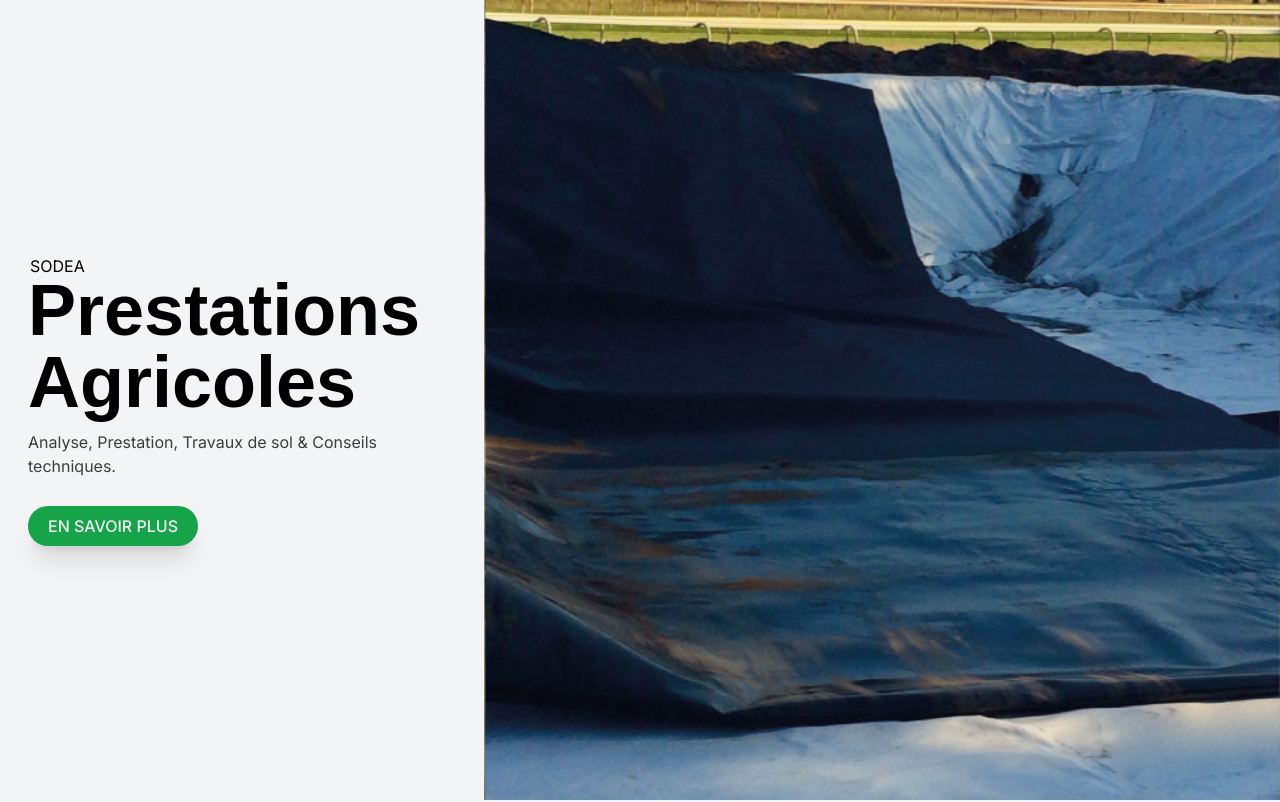
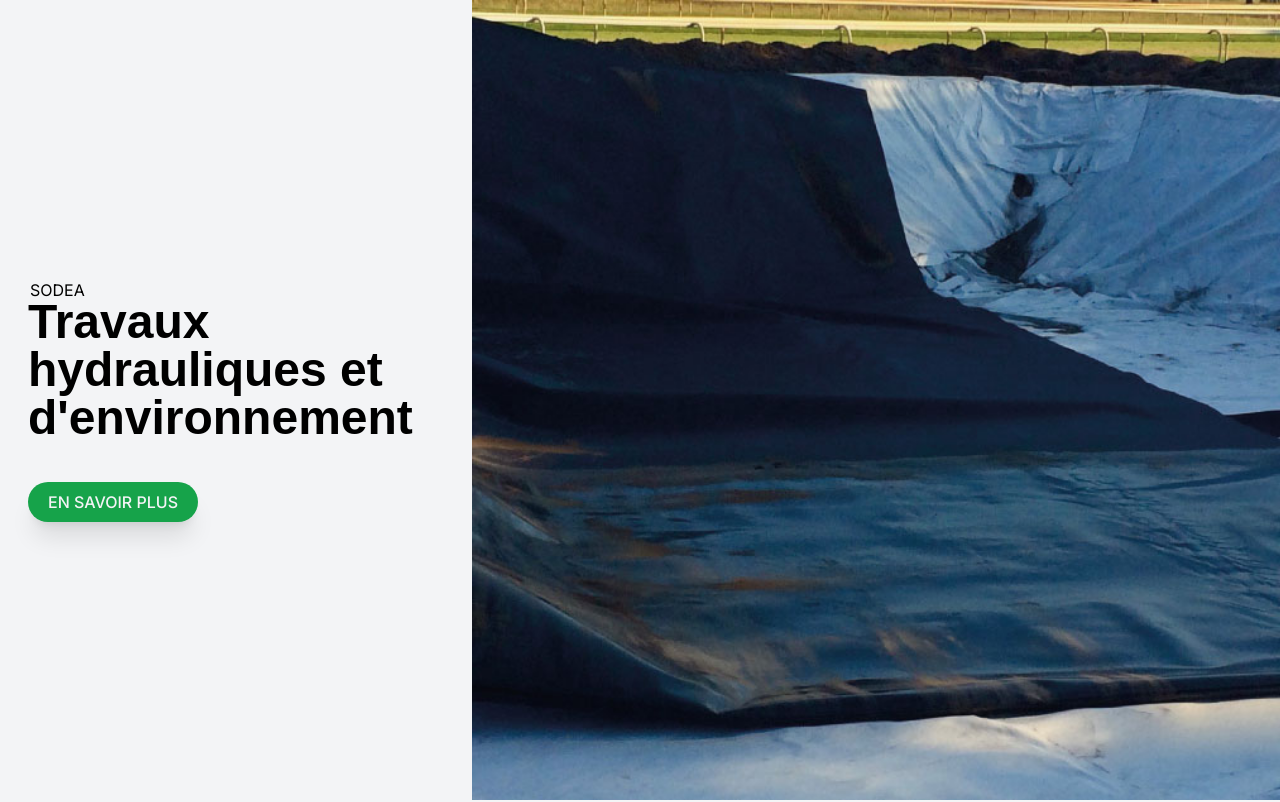
Before and after one commit to ch33kaboo/sodea, a Next.js app: page / in a window 1280 px wide. Shown: the top 802 px of the page. Built offline with nearby package versions, Linux system fonts and the light colour scheme.

Commit message:
add animation on hero section text as well

```diff
--- a/components/landing/hero/HeroImages.tsx
+++ b/components/landing/hero/HeroImages.tsx
@@ -28,7 +28,7 @@ export default function HeroImages() {
           animationDelay: "21s",
         }}
         src={"/heroSectionAssets/slide-machinisme-agricole.jpg"}
-        alt="machinisme-agricole"
+        alt="machinisme-agricoles"
       />
       <img
         className="absolute inset-0 w-full h-full object-cover animate-fade"
--- a/components/landing/hero/HeroText.tsx
+++ b/components/landing/hero/HeroText.tsx
@@ -2,9 +2,65 @@ import React from "react";
 
 export default function HeroText() {
   return (
-    <div className="bg-gray-100 w-7/12 flex flex-col p-7 items-start justify-center gap-3">
+    <div className="w-7/12 relative">
+      <div
+        className="bg-gray-100 flex flex-col p-7 items-start justify-center gap-3 absolute inset-0 animate-fade"
+        style={{
+          animationDelay: "35s",
+        }}
+      >
         <p className="-mb-4 ml-[2px]">SODEA</p>
-      <h1 className="text-7xl font-bold font-poppins">Prestations Agricoles</h1>
+        <h1 className="text-7xl font-bold font-poppins">
+          Culture de l{"'"}eau
+        </h1>
+        <p className="opacity-75 text-2xl">filtration et irrigation.</p>
+        <p className="opacity-75">
+          des solutions pour les secteurs agricoles, industriels et urbains.
+        </p>
+        <button className="bg-green-600 rounded-full px-5 py-2 text-gray-100 font-medium uppercase shadow-xl hover:translate-y-1 hover:shadow-none transition-all mt-4">
+          En Savoir plus
+        </button>
+      </div>
+      <div
+        className="bg-gray-100 flex flex-col p-7 items-start justify-center gap-3 absolute inset-0 animate-fade"
+        style={{
+          animationDelay: "28s",
+        }}
+      >
+        <p className="-mb-4 ml-[2px]">SODEA</p>
+        <h1 className="text-7xl font-bold font-poppins">fertilisants</h1>
+        <p className="opacity-75">la solution Globale.</p>
+        <button className="bg-green-600 rounded-full px-5 py-2 text-gray-100 font-medium uppercase shadow-xl hover:translate-y-1 hover:shadow-none transition-all mt-4">
+          En Savoir plus
+        </button>
+      </div>
+      <div
+        className="bg-gray-100 flex flex-col p-7 items-start justify-center gap-3 absolute inset-0 animate-fade"
+        style={{
+          animationDelay: "21s",
+        }}
+      >
+        <p className="-mb-4 ml-[2px]">SODEA</p>
+        <h1 className="text-7xl font-bold font-poppins">
+          machinisme agricoles
+        </h1>
+        <p className="opacity-75">
+          Broyeurs, Compresseurs, Atomiseurs & Équipements.
+        </p>
+        <button className="bg-green-600 rounded-full px-5 py-2 text-gray-100 font-medium uppercase shadow-xl hover:translate-y-1 hover:shadow-none transition-all mt-4">
+          En Savoir plus
+        </button>
+      </div>
+      <div
+        className="bg-gray-100 flex flex-col p-7 items-start justify-center gap-3 absolute inset-0 animate-fade"
+        style={{
+          animationDelay: "14s",
+        }}
+      >
+        <p className="-mb-4 ml-[2px]">SODEA</p>
+        <h1 className="text-7xl font-bold font-poppins">
+          Prestations Agricoles
+        </h1>
         <p className="opacity-75">
           Analyse, Prestation, Travaux de sol & Conseils techniques.
         </p>
@@ -12,5 +68,34 @@ export default function HeroText() {
           En Savoir plus
         </button>
       </div>
+      <div
+        className="bg-gray-100 flex flex-col p-7 items-start justify-center gap-3 absolute inset-0 animate-fade"
+        style={{
+          animationDelay: "7s",
+        }}
+      >
+        <p className="-mb-4 ml-[2px]">SODEA</p>
+        <h1 className="text-7xl font-bold font-poppins">
+          Production des plants
+        </h1>
+        <p className="opacity-75">
+          arbres fruitiers, Oliviers et plantes maraîcheres.
+        </p>
+        <button className="bg-green-600 rounded-full px-5 py-2 text-gray-100 font-medium uppercase shadow-xl hover:translate-y-1 hover:shadow-none transition-all mt-4">
+          En Savoir plus
+        </button>
+      </div>
+      <div className="bg-gray-100 flex flex-col p-7 items-start justify-center gap-3 absolute inset-0 animate-fade">
+        <p className="-mb-4 ml-[2px]">SODEA</p>
+        <h1 className="text-5xl font-bold font-poppins">
+          Travaux <br />
+          hydrauliques et <br />d{"'"}environnement
+        </h1>
+        <p className="opacity-75"></p>
+        <button className="bg-green-600 rounded-full px-5 py-2 text-gray-100 font-medium uppercase shadow-xl hover:translate-y-1 hover:shadow-none transition-all mt-4">
+          En Savoir plus
+        </button>
+      </div>
+    </div>
   );
 }
--- a/tailwind.config.js
+++ b/tailwind.config.js
@@ -13,9 +13,9 @@ module.exports = {
       keyframes: {
         fade: {
           "0%": { opacity: 1 },
-          "19%": { opacity: 1 },
-          "22%": { opacity: 0 },
-          "94%": { opacity: 0 },
+          "20%": { opacity: 1 },
+          "21.5%": { opacity: 0 },
+          "98.5%": { opacity: 0 },
           "100%": { opacity: 1 },
         },
       },
```
Lines whose indentation alone changed are shown as unchanged.
